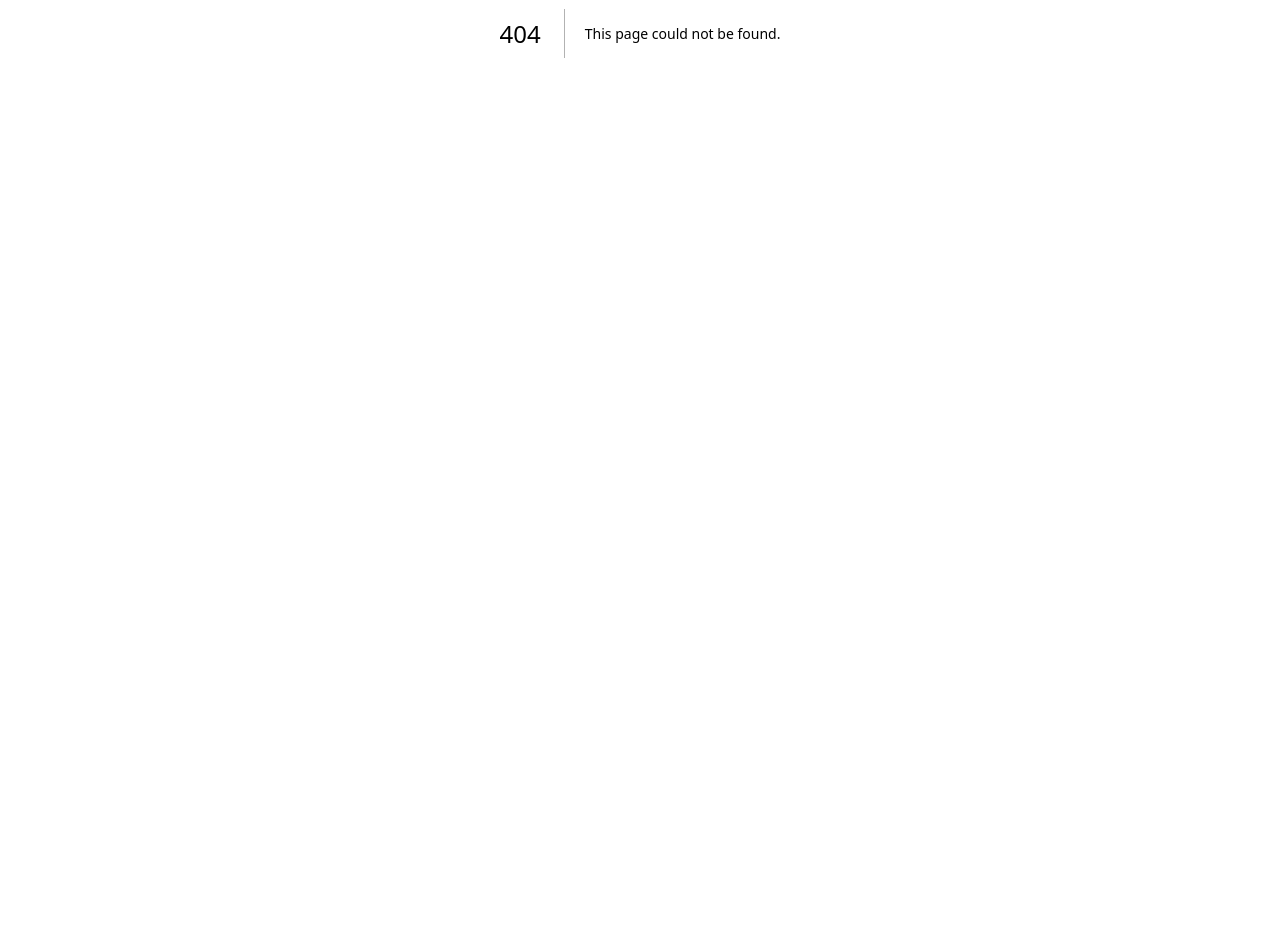
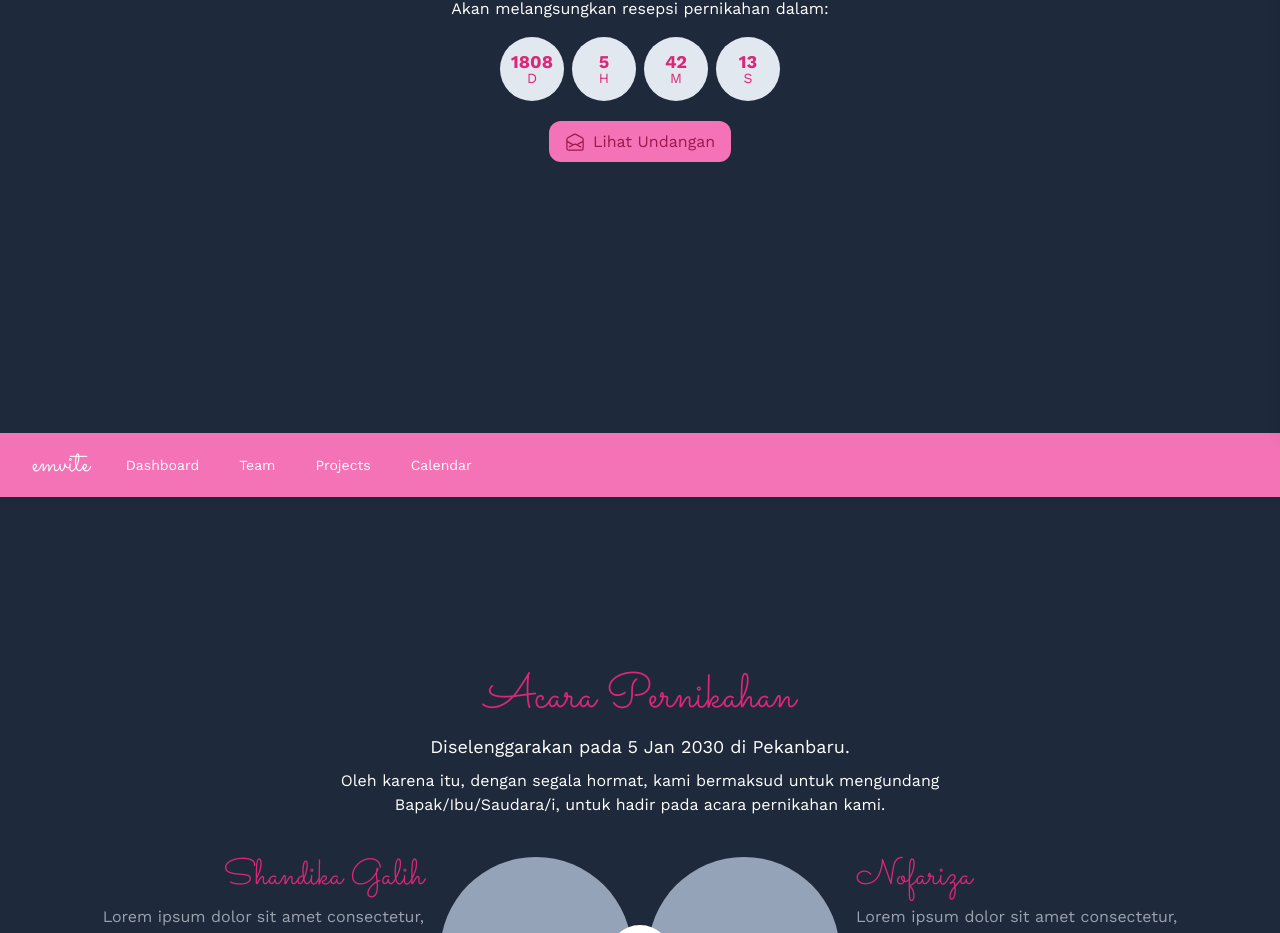
Before and after one commit to ekomardiatno/nextjs-dashboard, a Next.js app: page /invitation in a window 1280 px wide. Before the commit this address had no page. Shown: the part 367-1300 px from the top of the page. Before the commit the page ends 800 px from the top, so only its background shows below. Built offline with nearby package versions, Linux system fonts and the light colour scheme; a web font is replaced by a local one.

Commit message:
wedding invitation web

```diff
--- /dev/null
+++ b/app/invitation/page.tsx
@@ -0,0 +1,150 @@
+'use client';
+import { useEffect, useMemo, useState } from 'react';
+import { sacramento, workSans } from '../ui/fonts';
+import '../ui/invitation.css';
+import { HeartIcon } from '@heroicons/react/20/solid';
+import { EnvelopeOpenIcon } from '@heroicons/react/24/outline';
+
+export default function InvitationPage() {
+  const countDownDate = new Date("Jan 5, 2030 15:37:25").getTime()
+  const [currentTime, setCurrentTime] = useState(new Date())
+  const [isOpen, setIsOpen] = useState(false)
+
+  useEffect(() => {
+    const timeInterval = setInterval(() => {
+      setCurrentTime(new Date())
+    }, 1000)
+    return () => {
+      clearInterval(timeInterval)
+    }
+  }, [])
+
+  const countDownText = useMemo(() => {
+
+    // Find the distance between now and the count down date
+    let distance = countDownDate - currentTime.getTime();
+    if (distance < 0) distance = 0
+
+    // Time calculations for days, hours, minutes and seconds
+    const days = Math.floor(distance / (1000 * 60 * 60 * 24));
+    const hours = Math.floor((distance % (1000 * 60 * 60 * 24)) / (1000 * 60 * 60));
+    const minutes = Math.floor((distance % (1000 * 60 * 60)) / (1000 * 60));
+    const seconds = Math.floor((distance % (1000 * 60)) / 1000);
+    return days + "d " + hours + "h " + minutes + "m " + seconds + "s"
+  }, [currentTime, countDownDate])
+
+  return (
+    <main className={workSans.className + " bg-slate-100 dark:bg-slate-800"}>
+      <section id='hero' className="hero h-screen flex flex-col items-center justify-center">
+        <h4 className='dark:text-white text-lg mb-2'>Kepada Bapak/Ibu/Saudara/i,</h4>
+        <h1 className={sacramento.className + ' dark:text-white text-5xl mb-2'}>Shandika & Nofariza</h1>
+        <div className="mb-5 text-center">
+          <p className='dark:text-white mb-4'>Akan melangsungkan resepsi pernikahan dalam:</p>
+          <div className="flex gap-2 justify-center">
+            {
+              countDownText.split(' ').map(text => {
+                return (
+                  <div key={text} className="flex flex-col items-center justify-center bg-slate-200 rounded-full w-16 h-16">
+                    <p className='text-lg font-bold leading-none text-pink-600'>{text.slice(0, -1)}</p>
+                    <p className='uppercase text-sm mt leading-none text-pink-600'>{text.slice(-1)}</p>
+                  </div>
+                )
+              })
+            }
+          </div>
+        </div>
+        <button className="bg-pink-400 text-pink-800 px-4 py-2 hover:bg-pink-500 hover:text-pink-900 active:text-pink-950 rounded-xl active:bg-pink-600 transition active:scale-95 hover:text"><EnvelopeOpenIcon className='w-5 h-5 align-middle inline-block' /><span className='align-middle ml-2'>Lihat Undangan</span></button>
+      </section>
+      <div className='relative'>
+        <nav className="bg-pink-400 sticky top-0">
+          <div className="mx-auto max-w-7xl px-2 sm:px-6 lg:px-8">
+            <div className="relative flex h-16 items-center justify-between">
+              <div className="absolute inset-y-0 left-0 flex items-center sm:hidden">
+                <button onClick={() => setIsOpen(true)} type="button" className="relative inline-flex items-center justify-center rounded-md p-2 text-white hover:text-pink-900" aria-controls="mobile-menu" aria-expanded="false">
+                  <span className="absolute -inset-0.5"></span>
+                  <span className="sr-only">Open main menu</span>
+                  <svg className="block size-6" fill="none" viewBox="0 0 24 24" strokeWidth="1.5" stroke="currentColor" aria-hidden="true" data-slot="icon">
+                    <path strokeLinecap="round" strokeLinejoin="round" d="M3.75 6.75h16.5M3.75 12h16.5m-16.5 5.25h16.5" />
+                  </svg>
+                  <svg className="hidden size-6" fill="none" viewBox="0 0 24 24" strokeWidth="1.5" stroke="currentColor" aria-hidden="true" data-slot="icon">
+                    <path strokeLinecap="round" strokeLinejoin="round" d="M6 18 18 6M6 6l12 12" />
+                  </svg>
+                </button>
+              </div>
+              <div className="flex flex-1 items-center justify-center sm:items-stretch sm:justify-start">
+                <div className="flex shrink-0 items-center">
+                  <p className={sacramento.className + ' text-3xl text-white'}>emvite</p>
+                </div>
+                <div className="hidden sm:ml-6 sm:block">
+                  <div className="flex space-x-4">
+                    <a href="#" className="rounded-md px-3 py-2 text-sm font-medium text-white hover:text-pink-900" aria-current="page">Dashboard</a>
+                    <a href="#" className="rounded-md px-3 py-2 text-sm font-medium text-white hover:text-pink-900">Team</a>
+                    <a href="#" className="rounded-md px-3 py-2 text-sm font-medium text-white hover:text-pink-900">Projects</a>
+                    <a href="#" className="rounded-md px-3 py-2 text-sm font-medium text-white hover:text-pink-900">Calendar</a>
+                  </div>
+                </div>
+              </div>
+            </div>
+          </div>
+        </nav>
+
+
+        {isOpen && (
+          <div
+            className="fixed inset-0 bg-black bg-opacity-50"
+            onClick={() => setIsOpen(false)}
+          ></div>
+        )}
+
+        <div
+          className={`fixed top-0 right-0 h-full w-64 bg-white dark:bg-slate-800 shadow-lg transform transition-transform duration-300 ease-in-out${!isOpen ? ' translate-x-full' : ' translate-x-0'}`}
+        >
+          <div className="p-4 flex justify-between items-center">
+            <p className={sacramento.className + ' text-3xl text-white'}>emvite</p>
+            <button onClick={() => setIsOpen(false)} className="text-xl dark:text-white">
+              &times;
+            </button>
+          </div>
+          <ul className="p-4">
+            <li className="py-2 dark:text-white"><a href="#invitation-home" className='text-center block'>Home</a></li>
+            <li className="py-2 dark:text-white"><a href="#" className='text-center block'>About</a></li>
+            <li className="py-2 dark:text-white"><a href="#" className='text-center block'>Services</a></li>
+            <li className="py-2 dark:text-white"><a href="#" className='text-center block'>Contact</a></li>
+          </ul>
+        </div>
+
+        <section id='invitation-home' className="min-h-screen flex flex-col justify-center -mt-16 pt-16">
+          <div className="mx-auto max-w-2xl px-2 sm:px-6 lg:px-8 mb-10 mt-10">
+            <h2 className={sacramento.className + ' text-pink-600 text-5xl text-center mb-3'}>Acara Pernikahan</h2>
+            <h3 className='text-lg text-center dark:text-white mb-2'>Diselenggarakan pada 5 Jan 2030 di Pekanbaru.</h3>
+            <p className='text-center dark:text-white'>Oleh karena itu, dengan segala hormat, kami bermaksud untuk mengundang Bapak/Ibu/Saudara/i, untuk hadir pada acara pernikahan kami.</p>
+          </div>
+
+          <div className="mx-auto w-full max-w-7xl px-2 sm:px-6 lg:px-8 relative mb-10">
+            <div className="flex gap-4 flex-col lg:flex-row">
+              <div className='flex gap-4 lg:flex-row-reverse'>
+                <div className="w-36 h-36 md:w-48 md:h-48 rounded-full bg-slate-400"></div>
+                <div className='flex-1'>
+                  <h3 className={sacramento.className + ' text-4xl font-bold mb-2 text-pink-600 text-left lg:text-right'}>Shandika Galih</h3>
+                  <p className='mb-2 text-gray-700 md:text-gray-400 text-left lg:text-right'>Lorem ipsum dolor sit amet consectetur, adipisicing elit. Odio eligendi iste, ducimus modi minus blanditiis voluptatum necessitatibus? Reiciendis nulla harum consectetur tempora nesciunt, vel nihil a, ipsum atque eos neque.</p>
+                  <p className='text-gray-700 md:text-gray-400 text-left lg:text-right'>Putra dari Bpk. Lorem dan Ibu Ipsum</p>
+                </div>
+              </div>
+              <div className="absolute top-2/4 left-2/4 -translate-x-2/4 -translate-y-2/4 w-16 h-w-16 p-2 bg-white rounded-full hidden lg:block">
+                <HeartIcon className='text-pink-500' />
+              </div>
+              <div className='flex gap-4 lg:flex-row-reverse'>
+                <div className='flex-1'>
+                  <h3 className={sacramento.className + ' text-4xl font-bold mb-2 text-pink-600 text-right lg:text-left'}>Nofariza</h3>
+                  <p className='mb-2 text-gray-700 md:text-gray-400 text-right lg:text-left'>Lorem ipsum dolor sit amet consectetur, adipisicing elit. Odio eligendi iste, ducimus modi minus blanditiis voluptatum necessitatibus? Reiciendis nulla harum consectetur tempora nesciunt, vel nihil a, ipsum atque eos neque.</p>
+                  <p className='text-gray-700 md:text-gray-400 text-right lg:text-left'>Putra dari Bpk. Lorem dan Ibu Ipsum</p>
+                </div>
+                <div className="w-36 h-36 md:w-48 md:h-48 rounded-full bg-slate-400"></div>
+              </div>
+            </div>
+          </div>
+        </section>
+      </div>
+    </main>
+  )
+}
--- a/app/layout.tsx
+++ b/app/layout.tsx
@@ -17,11 +17,12 @@ export default function RootLayout({
 }: {
   children: React.ReactNode;
 }) {
+  const dark = true
   return (
-    <html lang="en">
+    <html lang="en" className={dark ? 'dark' : undefined}>
       <body className={`${inter.className} antialiased`}>
         <SessionWrapper>
-            {children}
+          {children}
         </SessionWrapper>
       </body>
     </html>
--- a/app/ui/fonts.ts
+++ b/app/ui/fonts.ts
@@ -1,4 +1,6 @@
-import { Inter, Lusitana } from 'next/font/google'
+import { Inter, Lusitana, Sacramento, Work_Sans } from 'next/font/google'
 
 export const inter = Inter({ subsets: ['latin'] })
 export const lusitana = Lusitana({ subsets: ['latin'], weight: ['400', '700'] })
+export const sacramento = Sacramento({ subsets: ['latin'], weight: ['400'] })
+export const workSans = Work_Sans({ subsets: ['latin'], weight: ['100', '400', '600', '700'] })
--- a/app/ui/global.css
+++ b/app/ui/global.css
@@ -1,6 +1,7 @@
 @tailwind base;
 @tailwind components;
 @tailwind utilities;
+@tailwind variants;
 
 input[type='number'] {
   -moz-appearance: textfield;
--- /dev/null
+++ b/app/ui/invitation.css
@@ -0,0 +1,3 @@
+.hero h1 {
+  text-shadow: 0 2px 2px rgba(0,0,0, .25);
+}
--- a/tailwind.config.ts
+++ b/tailwind.config.ts
@@ -1,6 +1,7 @@
 import type { Config } from 'tailwindcss';
 
 const config: Config = {
+  darkMode: 'selector',
   content: [
     './pages/**/*.{js,ts,jsx,tsx,mdx}',
     './components/**/*.{js,ts,jsx,tsx,mdx}',
```
